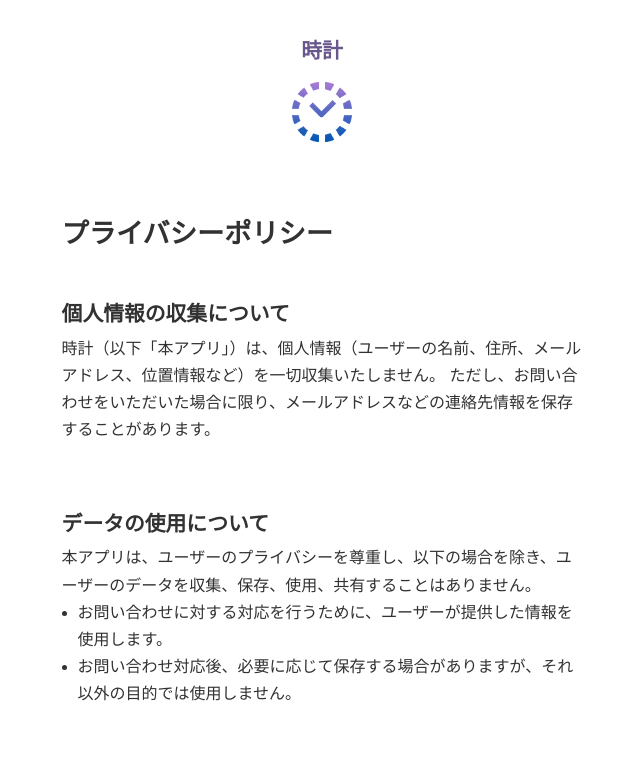
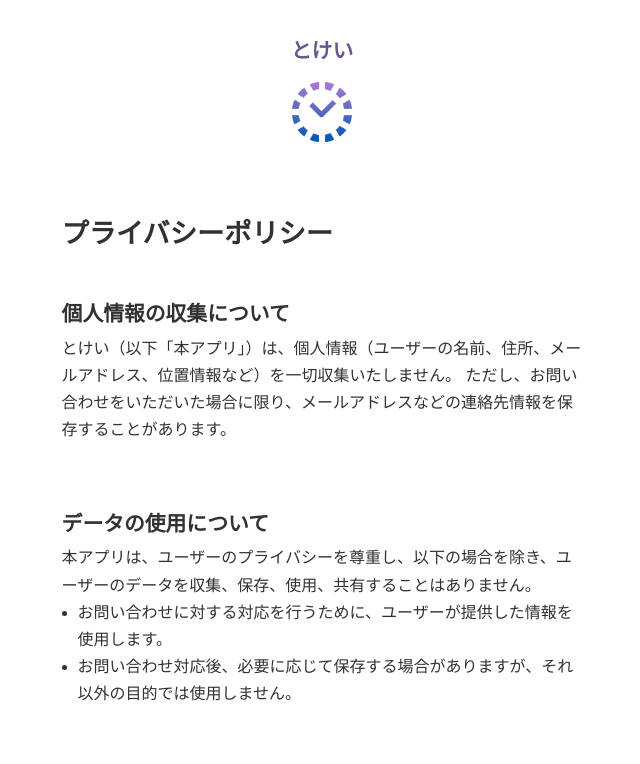
Before and after one commit to poporonsoft/minidokei, a plain HTML site: page privacy_policy.html in a window 1280 px wide. Shown: the top 764 px of the page, without its empty margins (318-958 px from the left). Drawn offline with Linux system fonts and the light colour scheme; some packages are replaced by stand-ins of ours.

Commit message:
「とけい」に更新

```diff
--- a/privacy_policy.html
+++ b/privacy_policy.html
@@ -25,7 +25,7 @@
     <div class="wrapper">
       <header>
         <div class="logo">
-          <h1><div>時計</div><img class="app_icon" src="images/fabicon.png" alt="時計"></h1>
+          <h1><div>とけい</div><img class="app_icon" src="images/fabicon.png" alt="とけい"></h1>
         </div>
       </header>
 
@@ -33,7 +33,7 @@
         <h2>プライバシーポリシー</h2>
         <h3>個人情報の収集について</h3>
         <p>
-          時計（以下「本アプリ」）は、個人情報（ユーザーの名前、住所、メールアドレス、位置情報など）を一切収集いたしません。
+          とけい（以下「本アプリ」）は、個人情報（ユーザーの名前、住所、メールアドレス、位置情報など）を一切収集いたしません。
           ただし、お問い合わせをいただいた場合に限り、メールアドレスなどの連絡先情報を保存することがあります。
         </p>
         <br>
```
